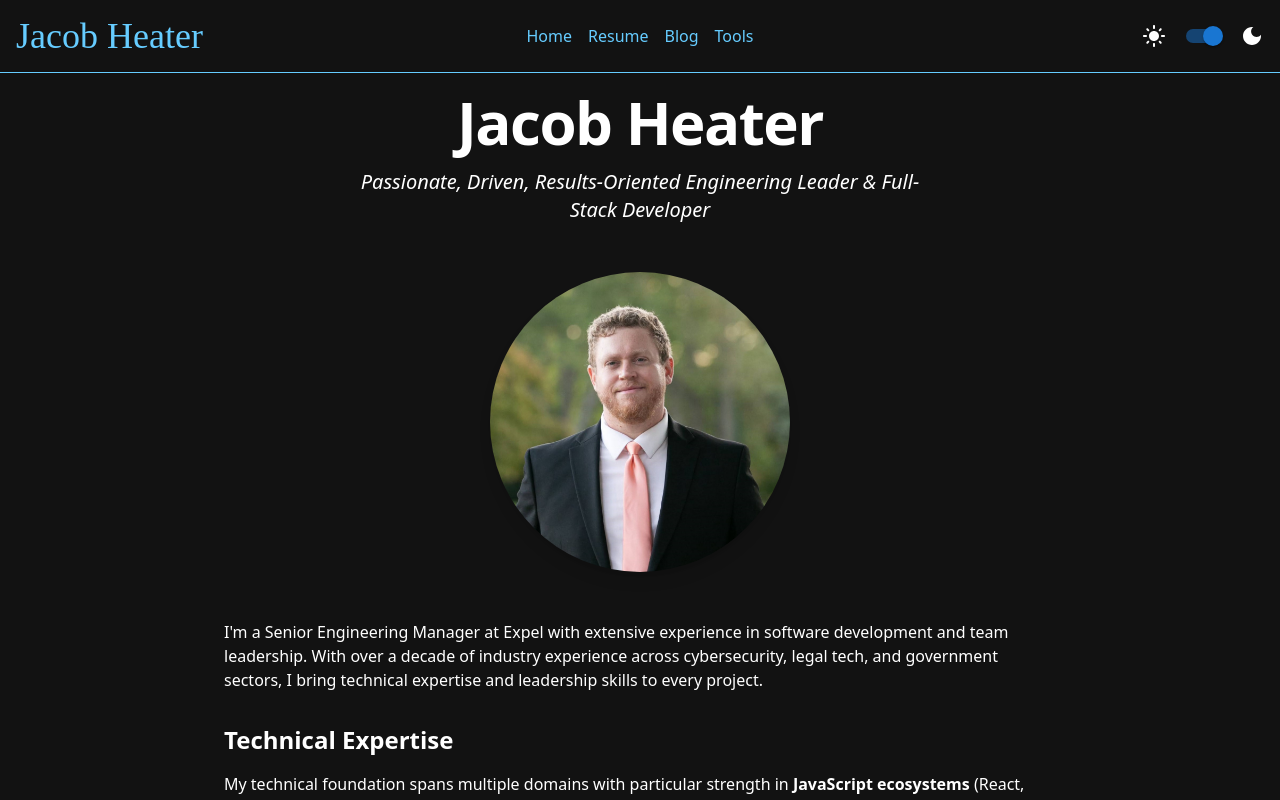
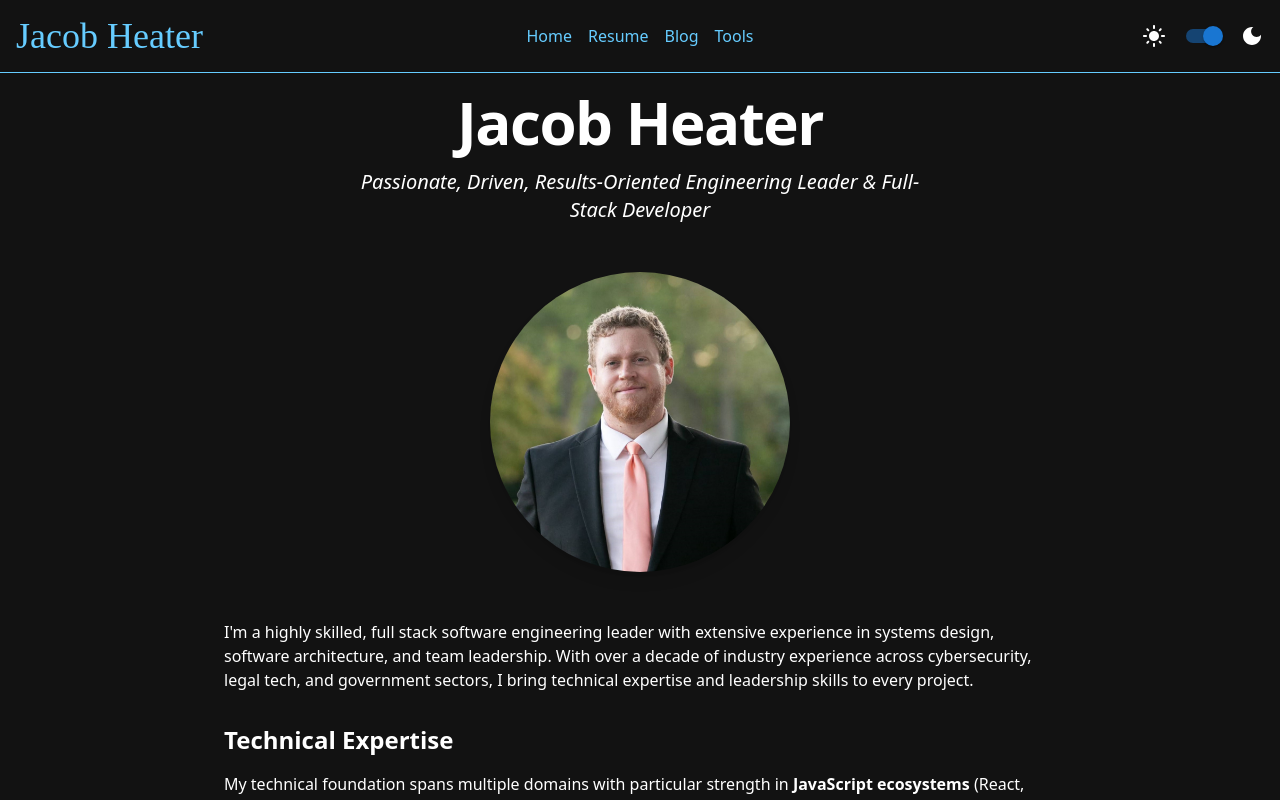
Before and after one commit to JacobHeater/jacobheater.github.io, a Next.js app: page / in a window 1280 px wide. Shown: the top 800 px of the page. Built offline with nearby package versions, Linux system fonts and the light colour scheme; a web font is replaced by a local one.

Commit message:
Update page.tsx

```diff
--- a/src/app/page.tsx
+++ b/src/app/page.tsx
@@ -29,8 +29,8 @@ export default function Home() {
 
       <div className="prose prose-lg prose-invert mx-auto">
         <p className="lead">
-          I'm a Senior Engineering Manager at Expel with extensive experience in
-          software development and team leadership. With over a decade of
+          I'm a highly skilled, full stack software engineering leader with extensive experience in
+          systems design, software architecture, and team leadership. With over a decade of
           industry experience across cybersecurity, legal tech, and government
           sectors, I bring technical expertise and leadership skills to every
           project.
```
